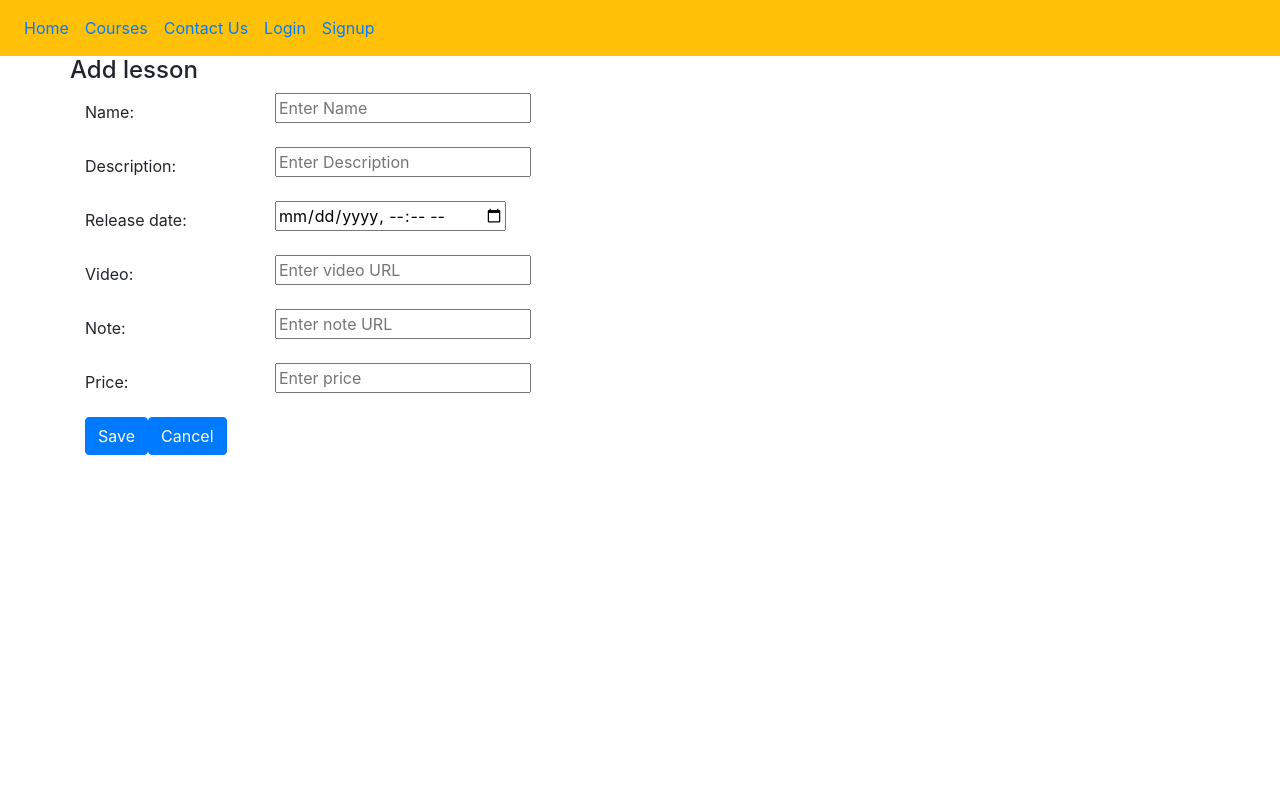
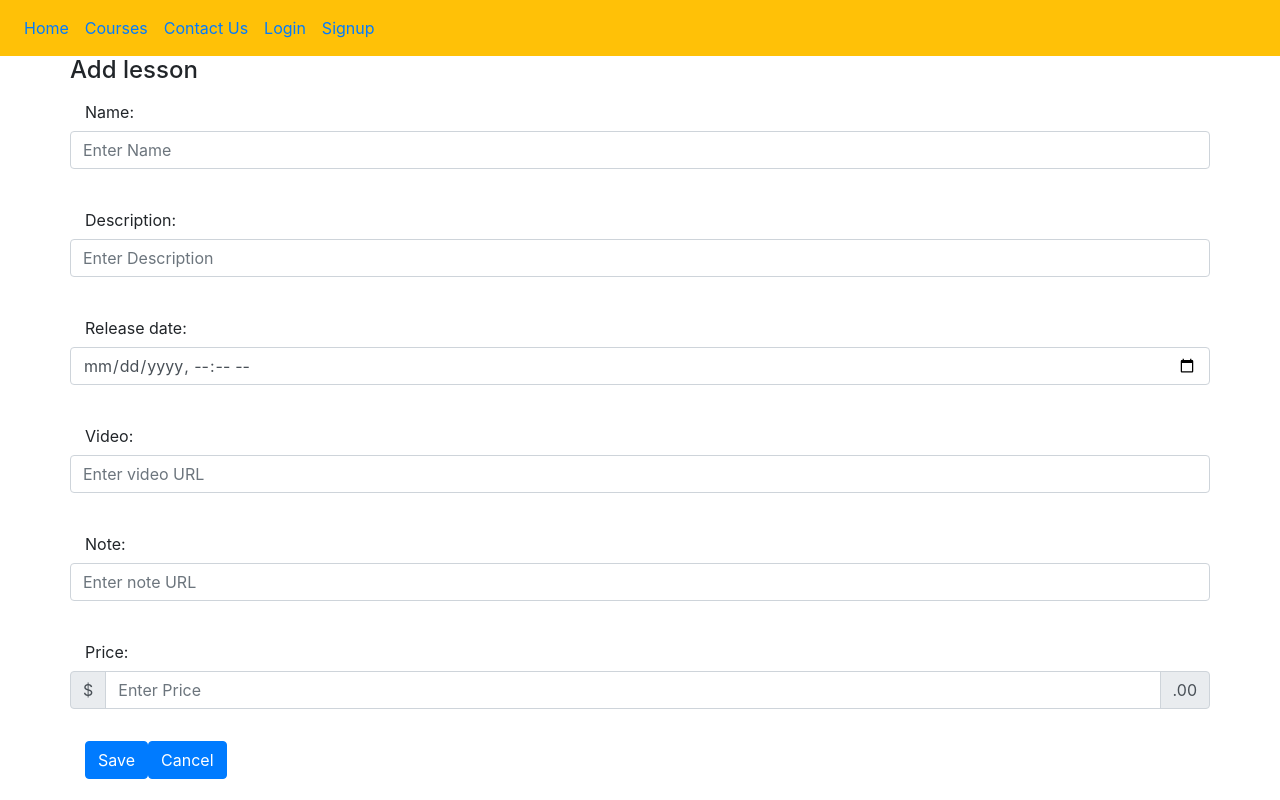
Before and after one commit to MitraNami/final_project, a React (Create React App) app in the folder client/: page /admin/account/courses/1/lesson/new in a window 1280 px wide. Built offline with nearby package versions, Linux system fonts and the light colour scheme; no server answers.

Commit message:
Styling the lesson's input

```diff
--- a/client/src/components/LessonEdit.js
+++ b/client/src/components/LessonEdit.js
@@ -24,8 +24,8 @@ export default function LessonEdit() {
             <label htmlFor="inputName" className="col-sm-2 col-form-label">
               Name:
             </label>
-            <div className="col-sm-10">
-              <input
+            <div className="input-group mb-3">
+              <input class="form-control"
                 name="title"
                 type="text"
                 value={lesson.title}
@@ -39,8 +39,8 @@ export default function LessonEdit() {
             <label htmlFor="inputName" className="col-sm-2 col-form-label">
               Description:
             </label>
-            <div className="col-sm-10">
-              <input
+            <div className="input-group mb-3">
+              <input class="form-control"
                 name="description"
                 type="text"
                 value={lesson.description}
@@ -54,8 +54,8 @@ export default function LessonEdit() {
             <label htmlFor="inputName" className="col-sm-2 col-form-label">
               Release date:
             </label>
-            <div className="col-sm-10">
-              <input
+            <div className="input-group mb-3">
+              <input class="form-control"
                 name="release_date"
                 type="datetime-local"
                 value={toLocalDatetime(new Date(lesson.release_date))}
@@ -69,8 +69,8 @@ export default function LessonEdit() {
             <label htmlFor="inputName" className="col-sm-2 col-form-label">
               Video:
             </label>
-            <div className="col-sm-10">
-              <input
+            <div className="input-group mb-3">
+              <input class="form-control"
                 name="video_url"
                 type="text"
                 value={lesson.video_url}
@@ -84,8 +84,8 @@ export default function LessonEdit() {
             <label htmlFor="inputName" className="col-sm-2 col-form-label">
               Note:
             </label>
-            <div className="col-sm-10">
-              <input
+            <div className="input-group mb-3">
+              <input class="form-control"
                 name="note_url"
                 type="text"
                 value={lesson.note_url}
@@ -99,14 +99,20 @@ export default function LessonEdit() {
             <label htmlFor="inputName" className="col-sm-2 col-form-label">
               Price:
             </label>
-            <div className="col-sm-10">
-              <input
+            <div className="input-group mb-3">
+              <div class="input-group-prepend">
+                <span class="input-group-text">$</span>
+              </div>
+              <input class="form-control"
                 name="price"
-                type="text"
+                type="number"
                 value={lesson.price}
-                placeholder="Enter price"
+                placeholder="Enter Price"
                 onChange={handleInputChange}
               />
+              <div class="input-group-append">
+                <span class="input-group-text">.00</span>
+              </div>
             </div>
           </div>
 
```
